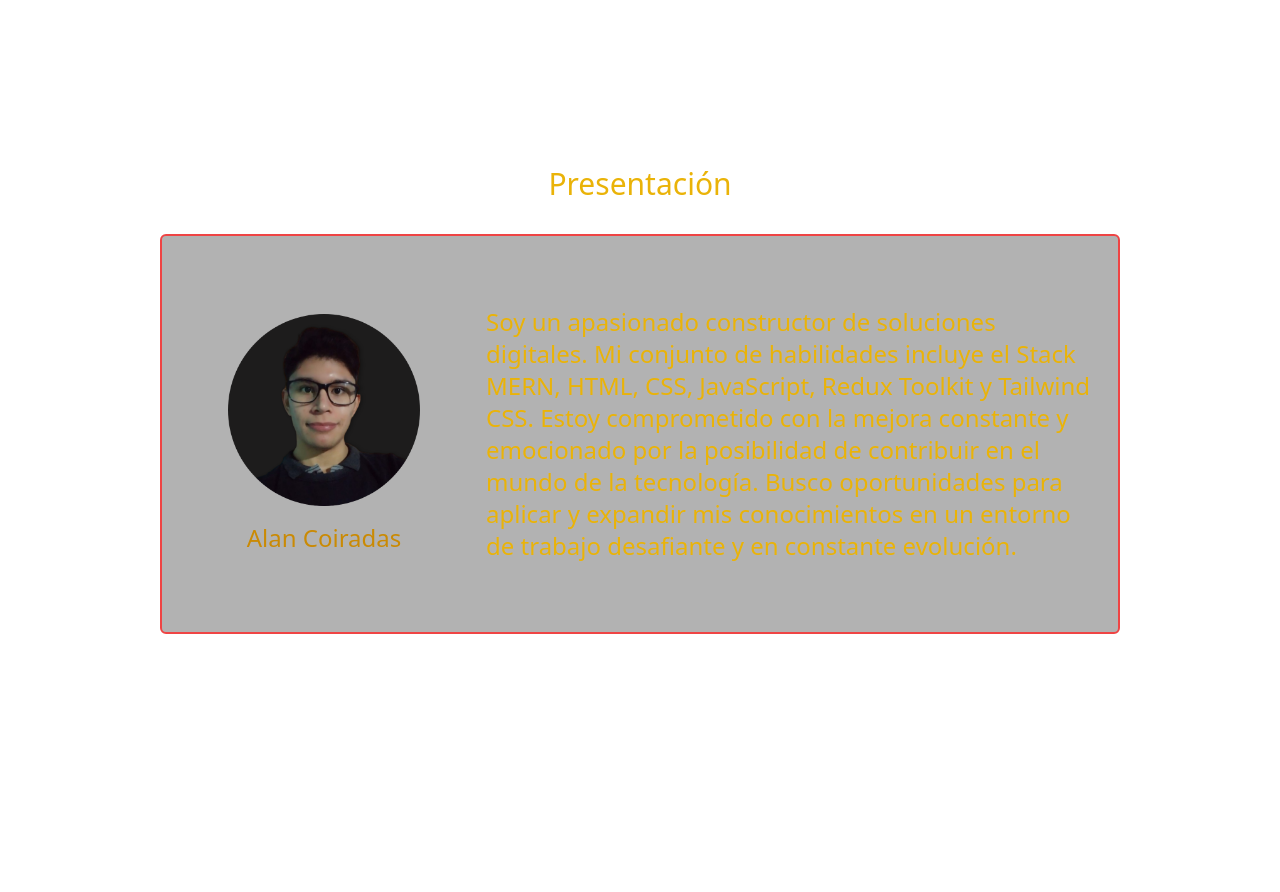
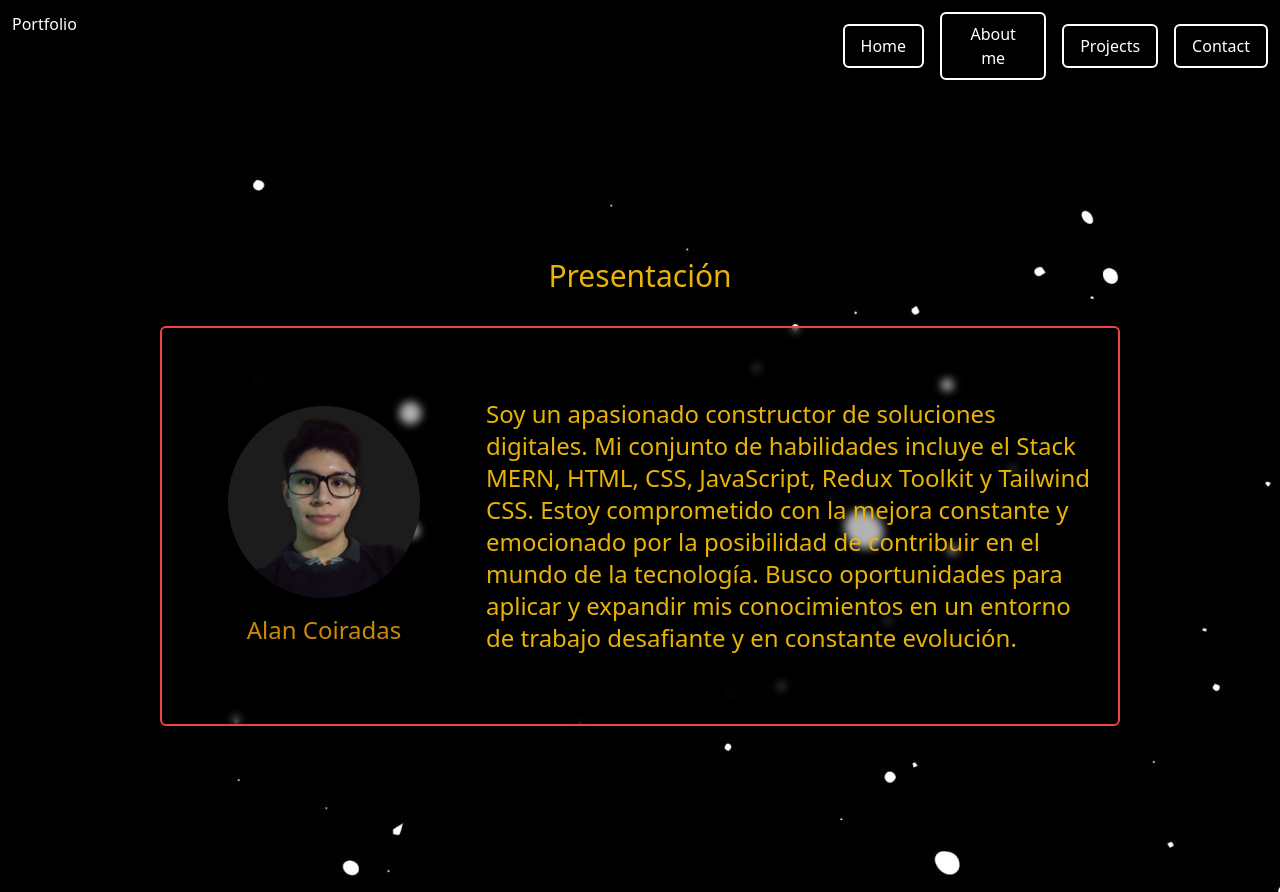
Before and after one commit to leocoiradas/Portfolio, a React (Vite) app: page / in a window 1280 px wide. Before the commit the page ends 800 px from the top, so only its background shows below. Built offline with nearby package versions, Linux system fonts and the light colour scheme.

Commit message:
Implementación de Header y fondo de página
Se implementó el Header, ahora aparece el encabezado del sitio web junto con el navbar con las secciones Home, About me, Projects y Contact. Debajo de todo esto está el componente Home que contiene la presentación con el mensaje.

```diff
--- a/src/App.jsx
+++ b/src/App.jsx
@@ -1,14 +1,16 @@
 import { useState } from "react";
 import "./App.css";
 import Home from "./pages/Home"
+import Header from "./pages/Header";
 
 function App() {
   const [count, setCount] = useState(0);
 
   return (
-    <>
+    <div className="bg-space-background">
+      <Header />
       <Home />
-    </>
+    </div>
   );
 }
 
```
